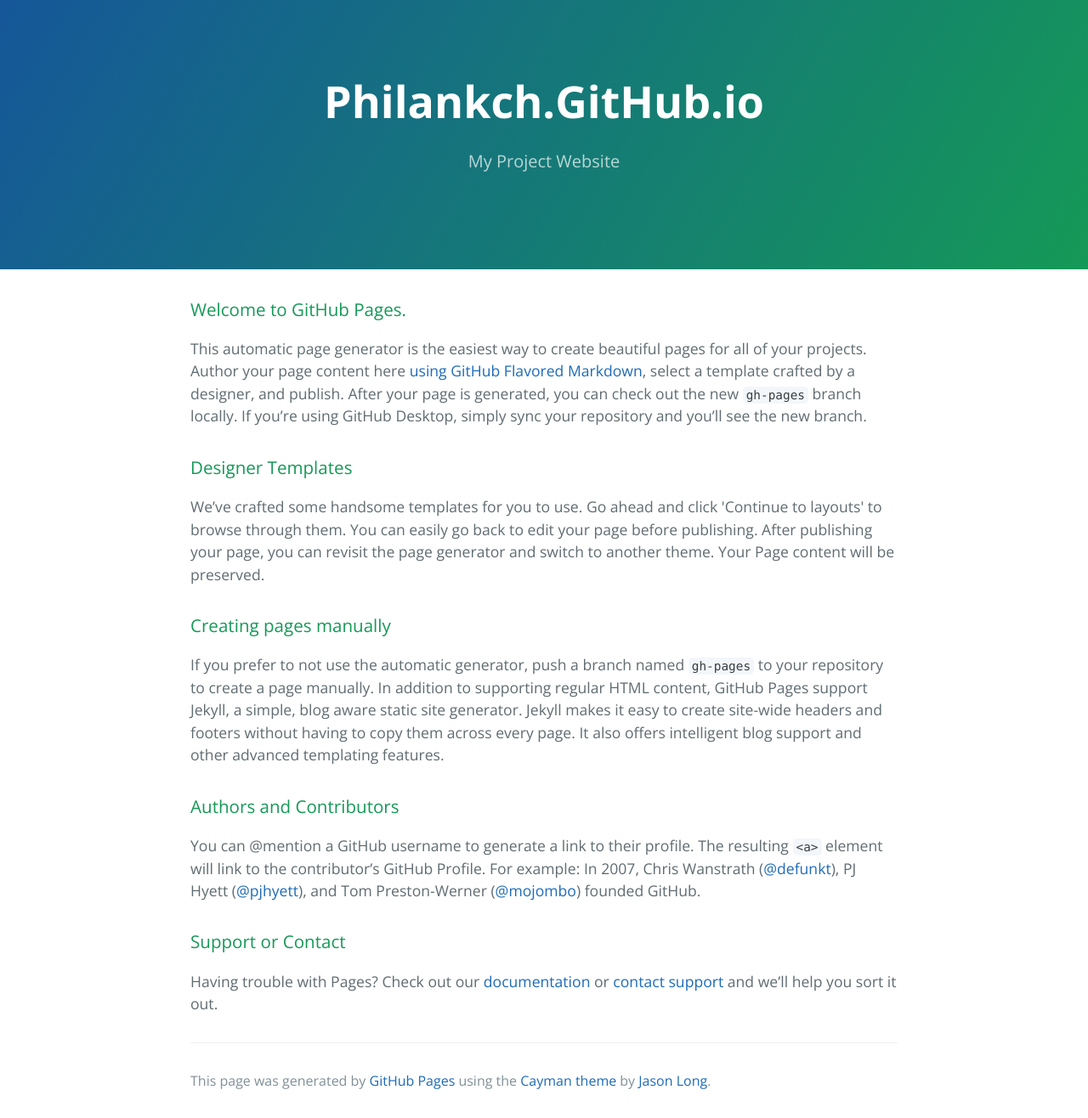
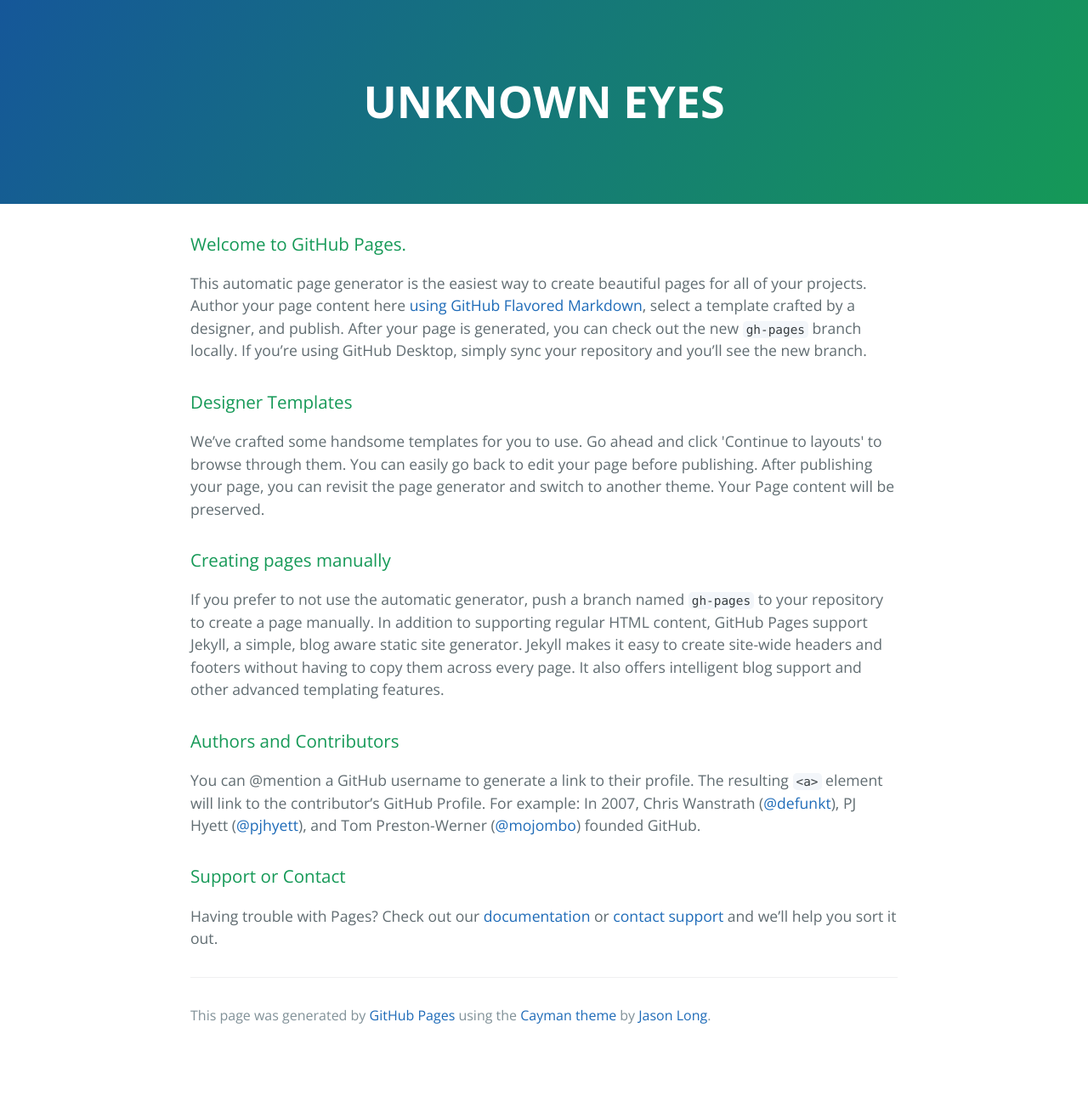
Before and after one commit to PhilAnkCH/PhilAnkCH.github.io, a Jekyll site: the page index.html, which Jekyll copies as it is, in a window 1280 px wide. Shown: the whole page at 85% size. Built offline with Jekyll 4.4.1, drawn with Linux system fonts in a browser that asks for light colours; after the commit the page ends 1239 px from its top, so only the background shows below that.

Commit message:
Update index.html

```diff
--- a/index.html
+++ b/index.html
@@ -11,8 +11,7 @@
   </head>
   <body>
     <section class="page-header">
-      <h1 class="project-name">Philankch.GitHub.io</h1>
-      <h2 class="project-tagline">My Project Website</h2>
+      <h1 class="project-name">UNKNOWN EYES</h1>
     </section>
 
     <section class="main-content">
```
